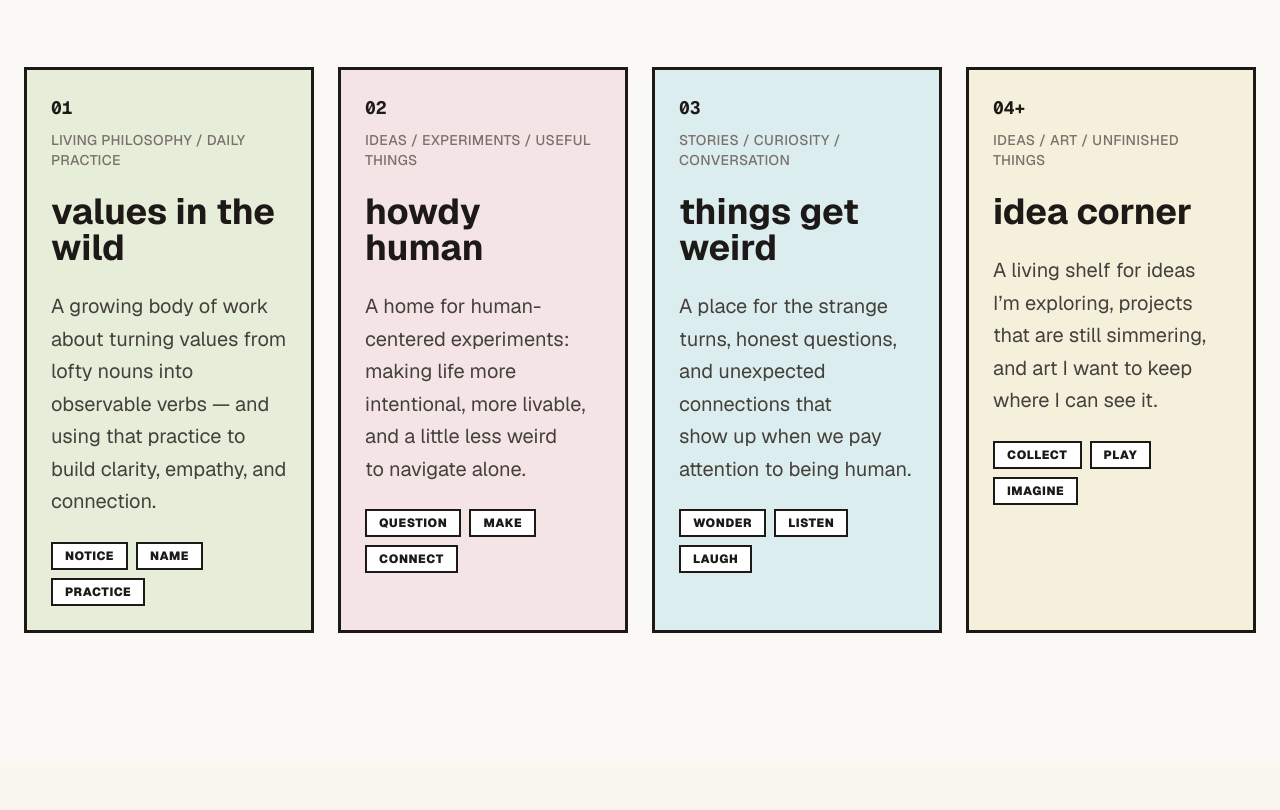
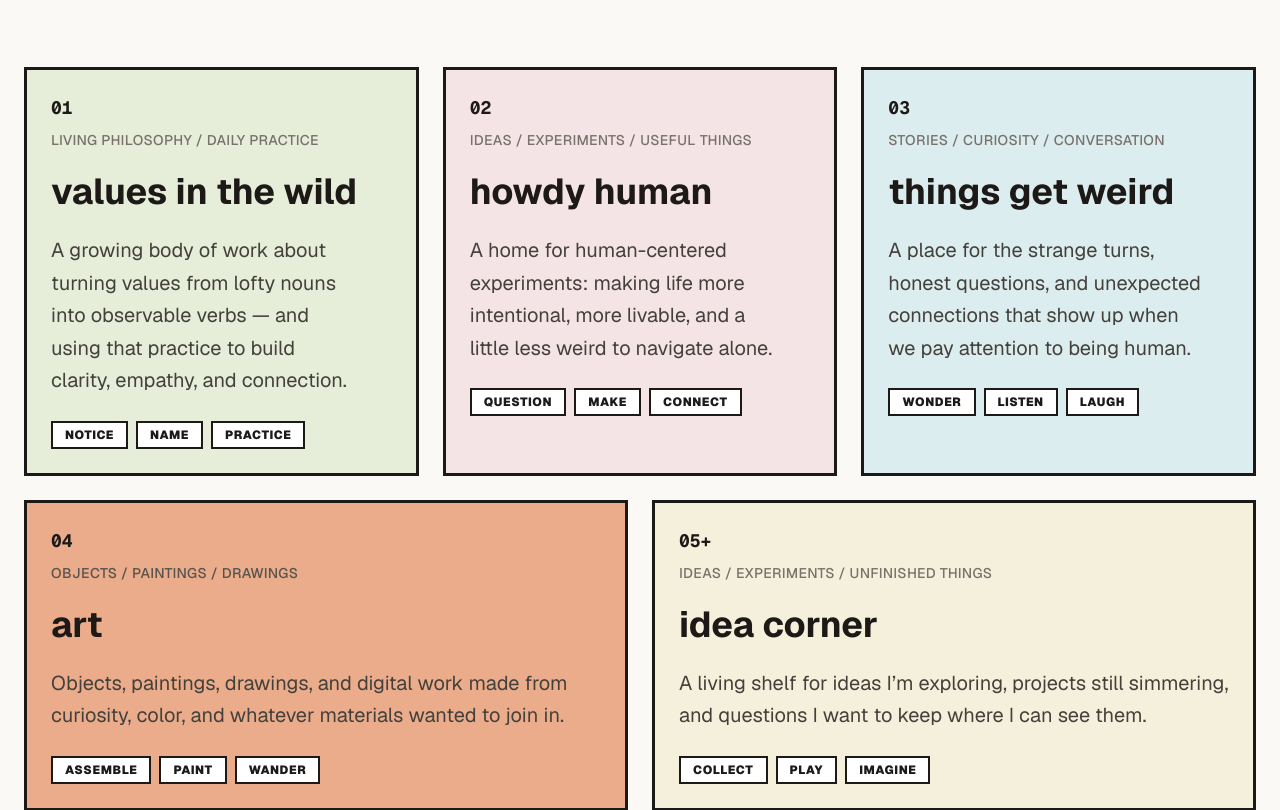
Before and after one commit to HelloSimone91/Simone-Hahaha, a Next.js app: page / in a window 1280 px wide. Shown: the part 1060-1870 px from the top of the page. Built offline with nearby package versions, Linux system fonts and the light colour scheme.

Commit message:
Add Art card to homepage

```diff
--- a/src/app/page.tsx
+++ b/src/app/page.tsx
@@ -64,10 +64,10 @@ export default function Home() {
             </h2>
           </div>
 
-          <div className="grid grid-cols-1 md:grid-cols-2 lg:grid-cols-4 gap-6">
+          <div className="grid grid-cols-1 md:grid-cols-2 lg:grid-cols-6 gap-6">
 
             {/* Project 1 */}
-            <a href="https://www.valuesinthewild.com/" target="_blank" rel="noopener noreferrer" className="hover:-translate-y-2 hover:-translate-x-2 hover:shadow-[12px_12px_0_0_#1a1a1a] transition-all cursor-pointer flex flex-col gap-6 items-start group h-full bg-brand-green border-[3px] border-stone-900 p-6 justify-between">
+            <a href="https://www.valuesinthewild.com/" target="_blank" rel="noopener noreferrer" className="lg:col-span-2 hover:-translate-y-2 hover:-translate-x-2 hover:shadow-[12px_12px_0_0_#1a1a1a] transition-all cursor-pointer flex flex-col gap-6 items-start group h-full bg-brand-green border-[3px] border-stone-900 p-6 justify-between">
               <div className="w-full flex flex-col gap-2">
                 <span className="text-stone-900 font-mono font-bold text-lg">01</span>
                 <span className="text-sm font-medium uppercase tracking-wide text-stone-500">Living philosophy / daily practice</span>
@@ -87,7 +87,7 @@ export default function Home() {
             </a>
 
             {/* Project 2 */}
-            <a href="https://www.howdyhuman.com/" target="_blank" rel="noopener noreferrer" className="hover:-translate-y-2 hover:-translate-x-2 hover:shadow-[12px_12px_0_0_#1a1a1a] transition-all cursor-pointer flex flex-col gap-6 items-start group h-full bg-brand-pink border-[3px] border-stone-900 p-6 justify-between">
+            <a href="https://www.howdyhuman.com/" target="_blank" rel="noopener noreferrer" className="lg:col-span-2 hover:-translate-y-2 hover:-translate-x-2 hover:shadow-[12px_12px_0_0_#1a1a1a] transition-all cursor-pointer flex flex-col gap-6 items-start group h-full bg-brand-pink border-[3px] border-stone-900 p-6 justify-between">
               <div className="w-full flex flex-col gap-2">
                 <span className="text-stone-900 font-mono font-bold text-lg">02</span>
                 <span className="text-sm font-medium uppercase tracking-wide text-stone-500">Ideas / experiments / useful things</span>
@@ -107,7 +107,7 @@ export default function Home() {
             </a>
 
             {/* Project 3 */}
-            <a href="https://www.thingsgetweird.com/" target="_blank" rel="noopener noreferrer" className="hover:-translate-y-2 hover:-translate-x-2 hover:shadow-[12px_12px_0_0_#1a1a1a] transition-all cursor-pointer flex flex-col gap-6 items-start group h-full bg-brand-blue border-[3px] border-stone-900 p-6 justify-between">
+            <a href="https://www.thingsgetweird.com/" target="_blank" rel="noopener noreferrer" className="lg:col-span-2 hover:-translate-y-2 hover:-translate-x-2 hover:shadow-[12px_12px_0_0_#1a1a1a] transition-all cursor-pointer flex flex-col gap-6 items-start group h-full bg-brand-blue border-[3px] border-stone-900 p-6 justify-between">
               <div className="w-full flex flex-col gap-2">
                 <span className="text-stone-900 font-mono font-bold text-lg">03</span>
                 <span className="text-sm font-medium uppercase tracking-wide text-stone-500">Stories / curiosity / conversation</span>
@@ -127,15 +127,34 @@ export default function Home() {
             </a>
 
             {/* Project 4 */}
-            <a href="/ideas.html" id="ideas" className="hover:-translate-y-2 hover:-translate-x-2 hover:shadow-[12px_12px_0_0_#1a1a1a] transition-all cursor-pointer flex flex-col gap-6 items-start group h-full bg-brand-yellow border-[3px] border-stone-900 p-6 justify-between">
+            <a href="/art.html" className="lg:col-span-3 hover:-translate-y-2 hover:-translate-x-2 hover:shadow-[12px_12px_0_0_#1a1a1a] transition-all cursor-pointer flex flex-col gap-6 items-start group h-full bg-[#eaac8b] border-[3px] border-stone-900 p-6 justify-between">
               <div className="w-full flex flex-col gap-2">
-                <span className="text-stone-900 font-mono font-bold text-lg">04+</span>
-                <span className="text-sm font-medium uppercase tracking-wide text-stone-500">Ideas / art / unfinished things</span>
+                <span className="text-stone-900 font-mono font-bold text-lg">04</span>
+                <span className="text-sm font-medium uppercase tracking-wide text-stone-600">Objects / paintings / drawings</span>
+              </div>
+              <div className="w-full flex flex-col gap-6 flex-1">
+                <h3 className="text-3xl sm:text-4xl font-bold lowercase font-black text-stone-900 leading-none">Art</h3>
+                <p className="text-lg sm:text-xl text-stone-700 leading-relaxed text-balance">
+                  Objects, paintings, drawings, and digital work made from curiosity, color, and whatever materials wanted to join in.
+                </p>
+                <div className="flex flex-wrap gap-2">
+                  <span className="px-3 py-1 bg-white border-2 border-stone-900 text-xs font-black uppercase tracking-wider">assemble</span>
+                  <span className="px-3 py-1 bg-white border-2 border-stone-900 text-xs font-black uppercase tracking-wider">paint</span>
+                  <span className="px-3 py-1 bg-white border-2 border-stone-900 text-xs font-black uppercase tracking-wider">wander</span>
+                </div>
+              </div>
+            </a>
+
+            {/* Project 5 */}
+            <a href="/ideas.html" id="ideas" className="lg:col-span-3 hover:-translate-y-2 hover:-translate-x-2 hover:shadow-[12px_12px_0_0_#1a1a1a] transition-all cursor-pointer flex flex-col gap-6 items-start group h-full bg-brand-yellow border-[3px] border-stone-900 p-6 justify-between">
+              <div className="w-full flex flex-col gap-2">
+                <span className="text-stone-900 font-mono font-bold text-lg">05+</span>
+                <span className="text-sm font-medium uppercase tracking-wide text-stone-500">Ideas / experiments / unfinished things</span>
               </div>
               <div className="w-full flex flex-col gap-6 flex-1">
                 <h3 className="text-3xl sm:text-4xl font-bold lowercase font-black text-stone-900 leading-none">Idea Corner</h3>
                 <p className="text-lg sm:text-xl text-stone-700 leading-relaxed text-balance">
-                  A living shelf for ideas I’m exploring, projects that are still simmering, and art I want to keep where I can see it.
+                  A living shelf for ideas I’m exploring, projects still simmering, and questions I want to keep where I can see them.
                 </p>
                 <div className="flex flex-wrap gap-2">
                   <span className="px-3 py-1 bg-white border-2 border-stone-900 text-xs font-black uppercase tracking-wider">collect</span>
```
